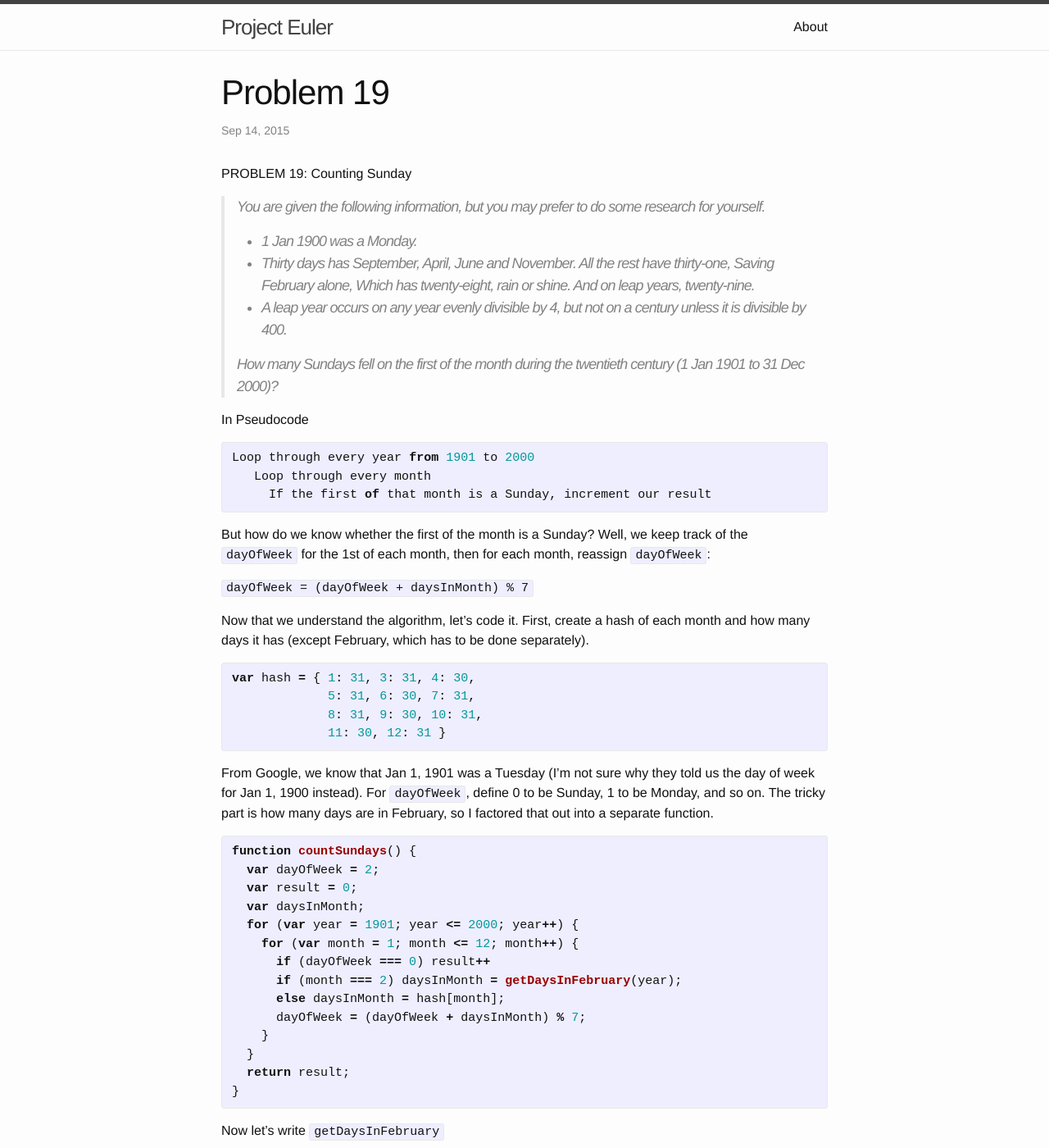
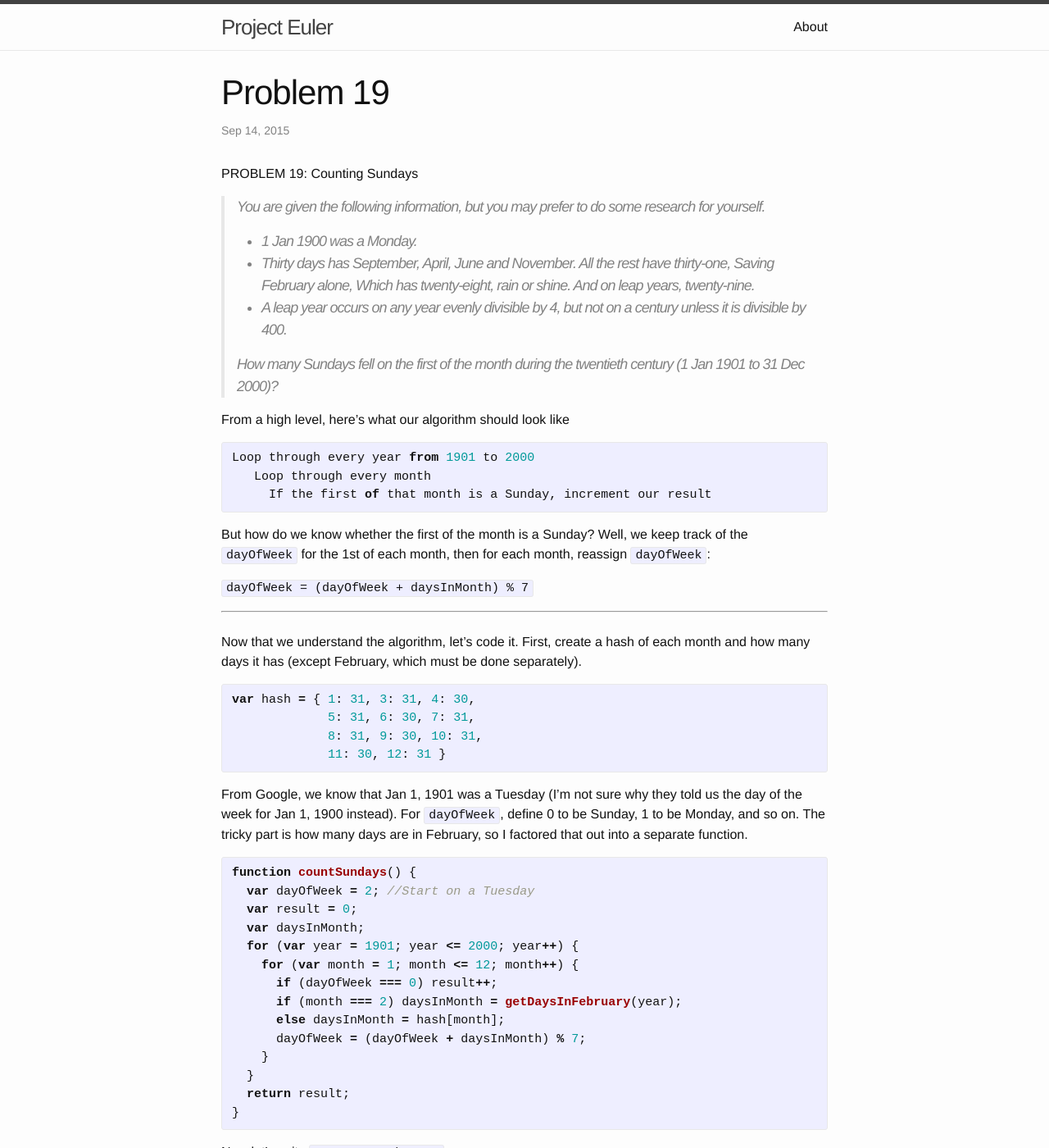
Before and after one commit to wburgo999/Project_Euler, a Jekyll site: the page built from _posts/2015-09-14-problem-19.markdown, in a window 1280 px wide and 1400 px high. Shown: the whole window at 82% size. Built offline with Jekyll 4.4.1, drawn with Linux system fonts in a browser that asks for light colours.

Commit message:
Format Problem 19

```diff
--- a/_posts/2015-09-14-problem-19.markdown
+++ b/_posts/2015-09-14-problem-19.markdown
@@ -3,8 +3,10 @@ layout: post
 title:  "Problem 19"
 date:   2015-09-14 12:43:21
 categories: Problem_1
+excerpt: |
+  How many Sundays fell on the first of the month during the twentieth century (1 Jan 1901 to 31 Dec 2000)?
 ---
-PROBLEM 19: Counting Sunday
+PROBLEM 19: Counting Sundays
 
 > You are given the following information, but you may prefer to do some research for yourself.
 >
@@ -19,7 +21,8 @@ PROBLEM 19: Counting Sunday
 >
 > How many Sundays fell on the first of the month during the twentieth century (1 Jan 1901 to 31 Dec 2000)?
 
-In Pseudocode
+
+From a high level, here's what our algorithm should look like
 {% highlight javascript %}
 Loop through every year from 1901 to 2000
    Loop through every month
@@ -31,8 +34,10 @@ then for each month, reassign `dayOfWeek`:
 
 `dayOfWeek = (dayOfWeek + daysInMonth) % 7`
 
+---
 
-Now that we understand the algorithm, let's code it. First, create a hash of each month and how many days it has (except February, which has to be done separately).
+<br />Now that we understand the algorithm, let's code it. First, create a hash of each month and how many days it has (except February, which must be done separately).
+
 
 {% highlight javascript %}
 var hash = { 1: 31, 3: 31, 4: 30,
@@ -42,18 +47,18 @@ var hash = { 1: 31, 3: 31, 4: 30,
 {% endhighlight %}
 
 
-From Google, we know that Jan 1, 1901 was a Tuesday (I'm not sure why they told us the day of week for Jan 1, 1900 instead).
+From Google, we know that Jan 1, 1901 was a Tuesday (I'm not sure why they told us the day of the week for Jan 1, 1900 instead).
 For `dayOfWeek`, define 0 to be Sunday, 1 to be Monday, and so on.
 The tricky part is how many days are in February, so I factored that out into a separate function.
 
 {% highlight javascript %}
 function countSundays() {
-  var dayOfWeek = 2;
+  var dayOfWeek = 2; //Start on a Tuesday
   var result = 0;
   var daysInMonth;
   for (var year = 1901; year <= 2000; year++) {
     for (var month = 1; month <= 12; month++) {
-      if (dayOfWeek === 0) result++
+      if (dayOfWeek === 0) result++;
       if (month === 2) daysInMonth = getDaysInFebruary(year);
       else daysInMonth = hash[month];
       dayOfWeek = (dayOfWeek + daysInMonth) % 7;
```
